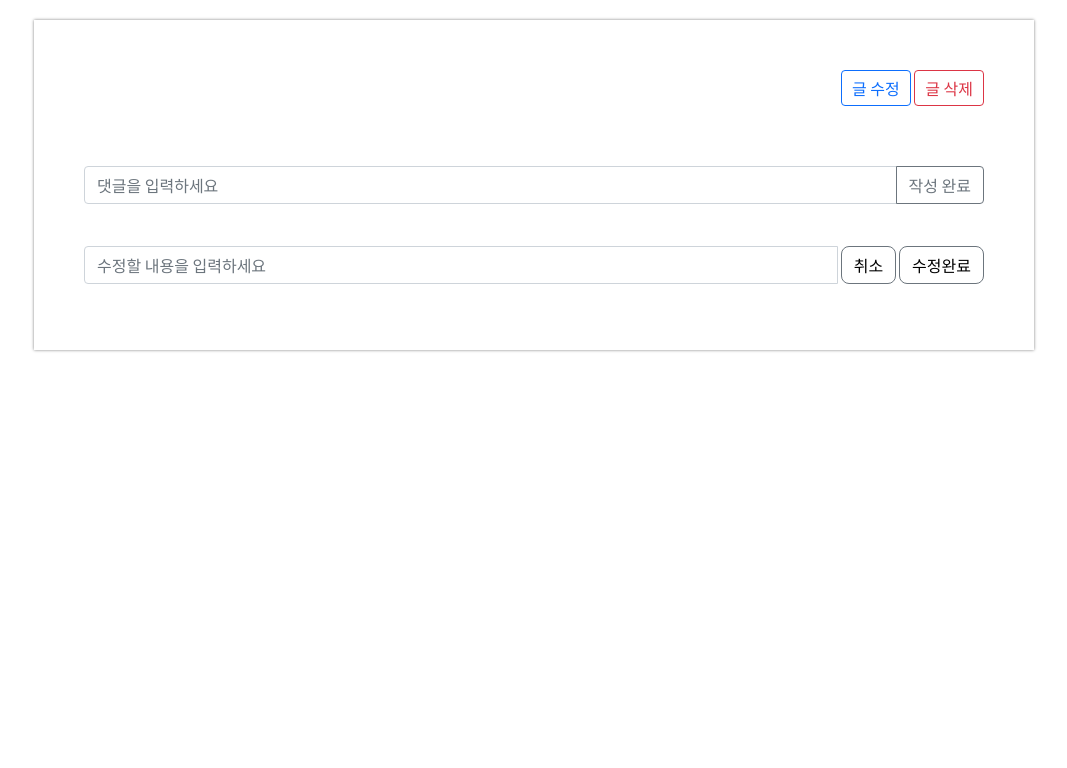
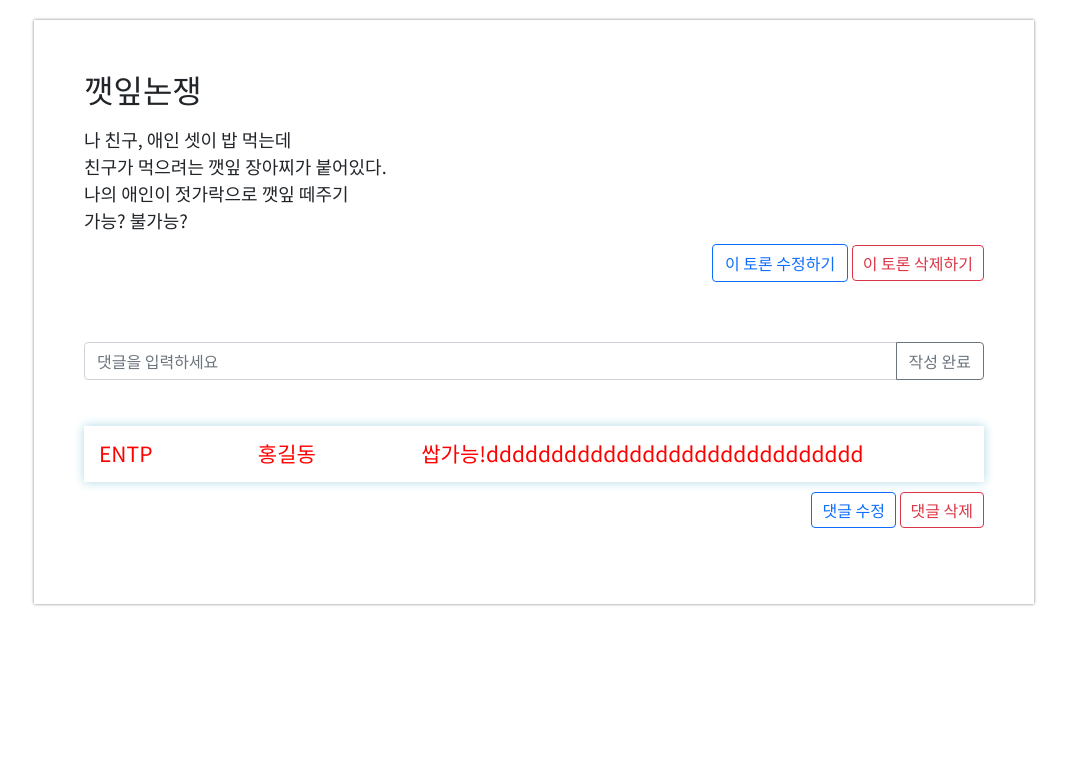
Before and after one commit to Cho-El/What-s-your-MBTI, a Flask app: page /discussion_post_comments in a window 1280 px wide. Shown: the part 200-968 px from the top of the page, without its empty margins (106-1173 px from the left). Run offline with Flask 2, Linux system fonts and the light colour scheme; data that the repository does not hold is empty.

Commit message:
Update discussion_post_comments.html

```diff
--- a/templates/discussion_post_comments.html
+++ b/templates/discussion_post_comments.html
@@ -4,6 +4,9 @@
 <head>
     <meta charset="utf-8">
     <meta name="viewport" content="width=device-width, initial-scale=1, shrink-to-fit=no">
+
+    <!-- Bulma CSS -->
+    <link rel="stylesheet" href="https://cdn.jsdelivr.net/npm/bulma@0.9.1/css/bulma.min.css">
 
     <link href="https://cdn.jsdelivr.net/npm/bootstrap@5.0.2/dist/css/bootstrap.min.css" rel="stylesheet"
           integrity="sha384-EVSTQN3/azprG1Anm3QDgpJLIm9Nao0Yz1ztcQTwFspd3yD65VohhpuuCOmLASjC" crossorigin="anonymous">
@@ -118,7 +121,7 @@
 
         .wrap_comments > li > h2 {
             word-wrap: break-word;
-            {#color: red;#}
+            color: red;
             max-width: 55%;
             font-size: 21px;
             font-weight: 100;
@@ -141,21 +144,56 @@
             margin-left: auto;
         }
     </style>
+    <script>
+        <!-- 민진작성코드start -->
+        $(document).ready(function () {
+            show_comments();
+            show_own_functions();
+        })
 
-    <script>
-        $(document).ready(function () {
+        function own_functions() {
+
+        }
+
+        function show_comments() {
+            $.ajax({
+                type: "GET",
+                url: "/api/comments",
+                data: {},
+                success: function (response) {
+                    let comments = response['all_comments']
+                    for (let i = 0; i < comments.length; i++) {
+                        let user_nickname = comments[i]['user_nickname']
+                        let user_mbti = comments[i]['user_mbti']
+                        let comment_content = comments[i]['comment_content']
+
+                        let temp_html = `<li>
+                                            <h2>${user_mbti}</h2>
+                                            <h2>${user_nickname}</h2>
+                                            <h2>${comment_content}</h2>
+                                        </li>`
+                        $('#comment-box').append(temp_html)
+                    }
+                }
+            })
+        }
 
         function delete_post() {
             $.ajax({
                 type: "DELETE",
                 url: "/api/free_posts",
-                    data: {post_id_give: post_id},
+                data: {post_id_give:post_id},
                 success: function (response) {
                     alert(response["msg"])
                     window.location.reload()
                     }
                 })
         }
+
+        <!-- 로그아웃-->
+
+
+        <!-- 민진 작성 코드 end -->
 
         <!-- 수민님 작성 코드 start-->
         function save_comment() {
@@ -168,8 +206,8 @@
                 }
             });
         }
-        });
-        <!-- 병찬    -->
+        <!-- 수민님 작성 코드 end -->
+        {#    병찬    #}
         function show_modify_comments(){
             $("#form-control").toggleClass("is-hidden")
             $("#btn btn-outline-secondary").toggleClass("is-hidden")
@@ -200,7 +238,7 @@
                 });
             }
         }
-        <!-- 병찬end   -->
+        {#    병찬end   #}
     </script>
 </head>
 
@@ -218,40 +256,43 @@
     <!-- main == div -->
     <div class="main_contents">
         <div class='comment_box'>
-        {% for post in post_info %}
-            <div class = 'each_comment'>
-                <h1> {{ post.post_title }} </h1>
-                <br>
-                <h5 style="font-weight:lighter;"> {{ post.post_content }} </h5>
-                <br><br><br><br>
+            <h2>
+
+                깻잎논쟁
+            </h2>
+            <p>
+                나 친구, 애인 셋이 밥 먹는데 <br>
+                친구가 먹으려는 깻잎 장아찌가 붙어있다.<br>
+                나의 애인이 젓가락으로 깻잎 떼주기<br>
+                가능? 불가능?<br>
+            </p>
+            <div class = "delete_or_revise_btn">
+                <a href = "discussion_post_correct.html" class="btn btn-outline-primary" style="margin-bottom: 50px;" onclick="delete_post()">이 토론 수정하기</a>
+                <button type="button" class="btn btn-outline-danger" style="margin-bottom: 50px;" onclick="delete_post()">이 토론 삭제하기</button>
             </div>
-        {% endfor %}
-            <div class = "delete_or_revise_btn">
-                <button class="btn btn-outline-primary" style="margin-bottom: 50px;">글 수정</button>
-                <button type="button" class="btn btn-outline-danger" style="margin-bottom: 50px;" onclick="delete_post()">글 삭제</button>
-            </div>
+
             <div class="input-group mb-3 revision">
                 <input type="text" class="form-control" placeholder="댓글을 입력하세요"
                        aria-label="Recipient's username" aria-describedby="button-addon2">
                 <button class="btn btn-outline-secondary" type="button" class = "button-addon">작성 완료</button>
             </div>
-
-        <table class="table comment-table" style="font-size: large;">
-            <tbody>
-            {% for comment in comments %}
-            <tr>
-                <td> {{ comment.user_mbti }} </td>
-                <td> {{ comment.user_nickname }} </td>
-                <td> {{ comment.comment_content }} </td>
-                <td style="text-align: right"><div class="delete_or_revise_btn"><button onclick = "show_modify_comments()" type="button" class="btn btn-outline-primary">수정</button><button type="button" class="btn btn-outline-danger">삭제</button></div></td>
-            </tr>
-            {% endfor %}
-        </table>
+            <div class = "wrap_comments" id="commment-box">
+                <li>
+                    <h2>ENTP</h2>
+                    <h2>홍길동</h2>
+                    <h2>쌉가능!ddddddddddddddddddddddddddddd</h2>
+                </li>
+                <div class = "delete_or_revise_btn">
+                    <button onclick = "show_modify_comments()" type="button" class="btn btn-outline-primary">댓글 수정</button>
+                    <button type="button" class="btn btn-outline-danger">댓글 삭제</button>
+                </div>
+            </div>
+<!--            이 밑에 수정란 쓰는 부분은 수정하기 누르는 경우에만 뜨게 설정할 예정-->
             <div class="input-group mb-3 revision">
-                <input type="text" class="form-control" placeholder="수정할 내용을 입력하세요"
-                       aria-label="Recipient's username" aria-describedby="button-addon2">
-                <button onclick = "show_modify_comments()" class="btn btn-outline-secondary" type="button" style = "border-radius: 8px; color: black; margin-left: 3px;" class = "button-addon">취소</button>
-                <button onclick = "modify_comments()" class="btn btn-outline-secondary" type="button" style = "border-radius: 8px; color: black; margin-left: 3px;" id="button-addon2">수정완료</button>
+                <input type="text" class="form-control is-hidden" placeholder="수정할 내용을 입력하세요"
+                       aria-label="Recipient's username" aria-describedby="button-addon2" id="modify_comment">
+                <button onclick = "show_modify_comments()" class="btn btn-outline-secondary is-hidden" type="button" style = "border-radius: 8px; color: black; margin-left: 3px;" class = "button-addon">취소</button>
+                <button onclick = "modify_comments()" class="btn btn-outline-secondary is-hidden" type="button" style = "border-radius: 8px; color: black; margin-left: 3px;" id="button-addon2">수정완료</button>
             </div>
         </div>
     </div>
```
Lines whose indentation alone changed are shown as unchanged.
